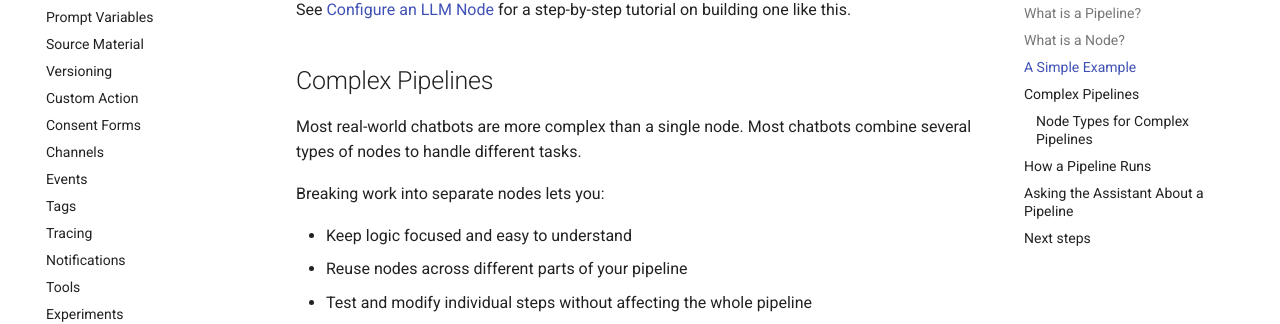
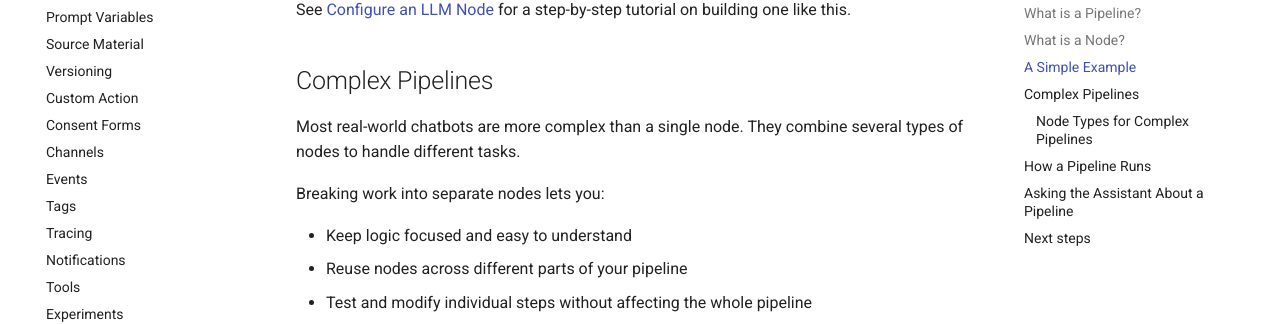
Before and after one commit to dimagi/open-chat-studio-docs, an MkDocs documentation site: the page built from docs/concepts/pipelines/index.md, in a window 1280 px wide and 1400 px high, scrolled down 1355 px. Shown: the part 143-467 px from the top of the window. Built offline with MkDocs 1.6.1 and Material for MkDocs 9.7.7, drawn with Linux system fonts in a browser that asks for light colours; a script that is not in the unit is left out; comment, search, counter and statistics services are not loaded; some of the changed text lies outside the part shown.

```diff
--- a/docs/concepts/pipelines/index.md
+++ b/docs/concepts/pipelines/index.md
@@ -38,7 +38,7 @@ See [Configure an LLM Node](../../tutorials/configure_llm_node.md) for a step-by
 
 ## Complex Pipelines
 
-Most real-world chatbots are more complex than a single node. Most chatbots combine several types of nodes to handle different tasks.
+Most real-world chatbots are more complex than a single node. They combine several types of nodes to handle different tasks.
 
 Breaking work into separate nodes lets you:
 
```
Also changed, not shown: other parts of docs/concepts/pipelines/index.md (+1 -1 lines), docs/concepts/channels.md (+1 -1 lines), docs/concepts/llm.md (+0 -3 lines), docs/concepts/pipelines/nodes.md (+1 -1 lines), docs/concepts/tools/index.md (+0 -1 lines).
